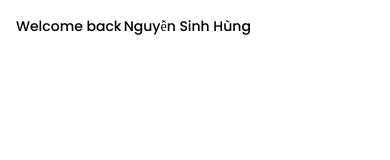
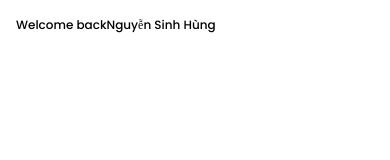
Before and after one commit to MinhTamNT/MobileAppAccmmodation, a React Native app: screen /Home in a window 390 px wide. Shown: the top 160 px of the page. Built offline with nearby package versions, Linux system fonts and the light colour scheme.

Commit message:
fix app.json

```diff
--- a/app.json
+++ b/app.json
@@ -3,9 +3,7 @@
     "name": "AppAccommodation",
     "slug": "AppAccommodation",
     "version": "1.0.0",
-    "assetBundlePatterns": [
-      "**/*"
-    ],
+    "assetBundlePatterns": ["**/*"],
     "android": {
       "package": "com.minhtam78945.AppAccommodation"
     },
@@ -15,15 +13,16 @@
       }
     },
     "plugins": [
-      "expo-font",{
-        "fonts":[
-          "./src/assets/fonts/Poppins-Medium.ttf",
+      [
+        "expo-font",
+        {
+          "fonts": [ "./src/assets/fonts/Poppins-Medium.ttf",
           "./src/assets/fonts/Poppins-Bold.ttf",
           "./src/assets/fonts/Poppins-Italic.ttf",
           "./src/assets/fonts/Poppins-Regular.ttf",
-          "./src/assets/fonts/Poppins-ExtraBold.ttf"
-        ]
-      }
+          "./src/assets/fonts/Poppins-ExtraBold.ttf"]
+        }
+      ]
     ]
   },
   "name": "AppAccommodation"
--- a/src/components/Screen/Home/HomeScreen.js
+++ b/src/components/Screen/Home/HomeScreen.js
@@ -11,8 +11,10 @@ const HomeScreen = () => {
     <SafeAreaView style={style.container}>
       <View style={style.content_header}>
         <View style={style.header_title}>
-          <Text style={style.text_title}>Welcome back</Text>
-          <Text style={style.text_title}>{user.name}</Text>
+          <View style={style.title_hello}>
+            <Text style={style.text_title}>Welcome back</Text>
+            <Text style={style.text_title}>{user.name}</Text>
+          </View>
         </View>
         <View style={style.header_action}></View>
       </View>
--- a/src/components/Screen/Home/HomeStyle.js
+++ b/src/components/Screen/Home/HomeStyle.js
@@ -11,14 +11,14 @@ export const style = StyleSheet.create({
     alignItems: "center",
   },
   header_title: {
-    flexDirection: "row",
-    alignItems: "center",
     paddingHorizontal: 16,
     paddingVertical: 16,
-    gap: 2,
+  },
+  title_hello: {
+    flexDirection: "row",
   },
   text_title: {
-    fontSize: 14,
+    fontSize: 12,
     fontFamily: "Poppins-Medium",
   },
 });
```
